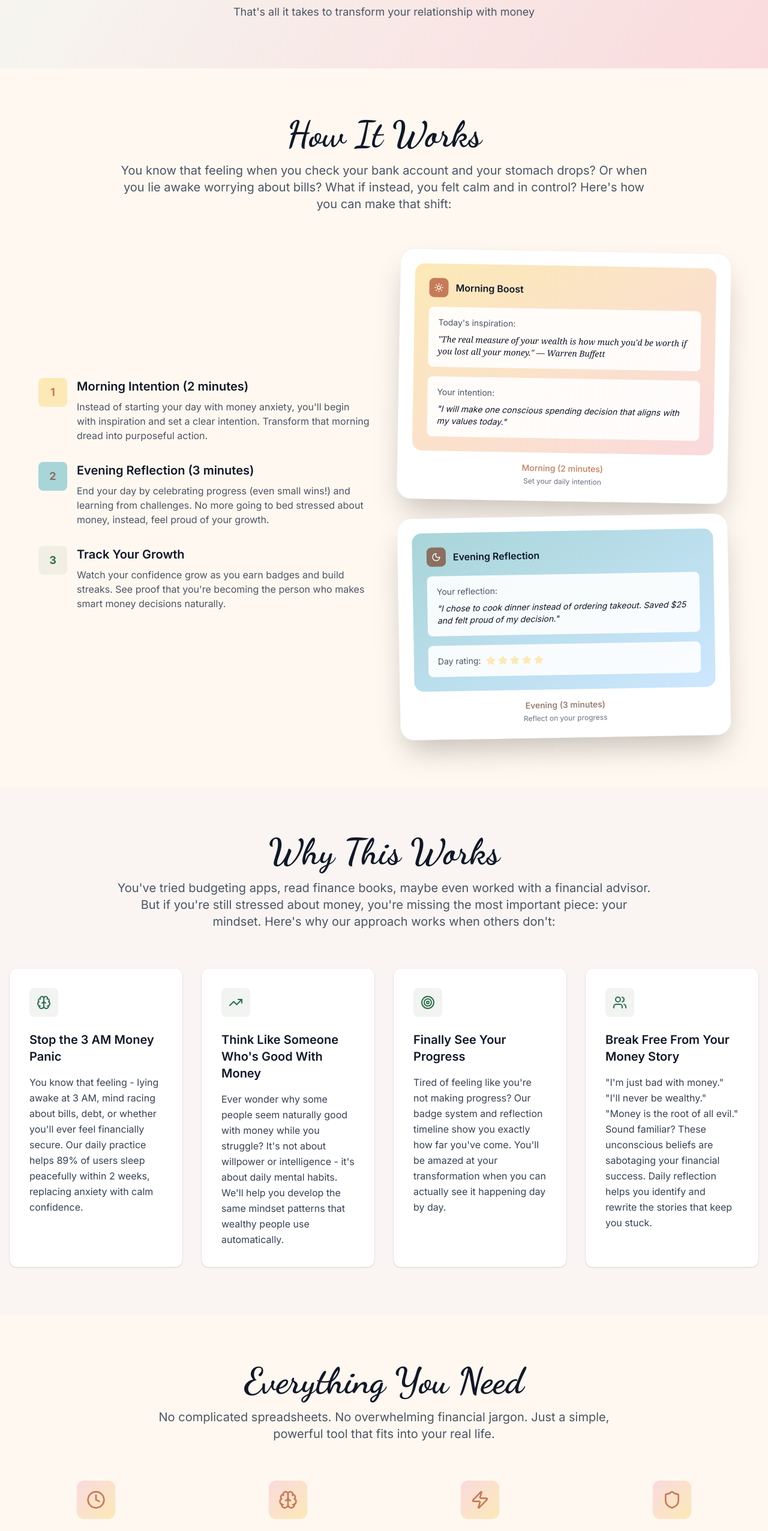
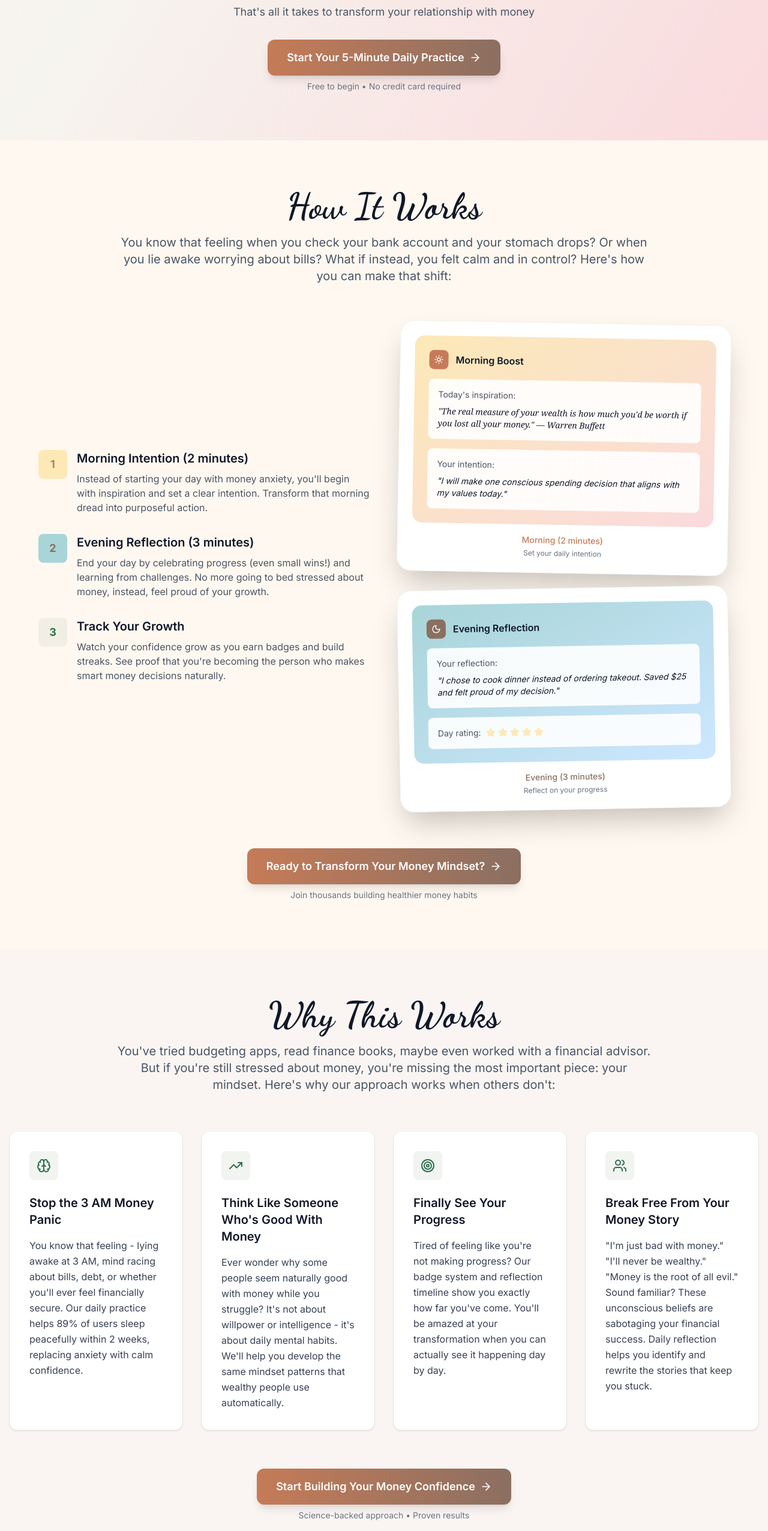
Before and after one commit to carolynjones73-create/mindful-landing, a React (Vite) app: page / in a window 1280 px wide. Shown: the part 1817-4369 px from the top of the page at 60% size. Built offline with nearby package versions, Linux system fonts and the light colour scheme; no server answers.

Commit message:
Add additional CTA buttons throughout landing page

```diff
--- a/src/components/landing/LandingPage.tsx
+++ b/src/components/landing/LandingPage.tsx
@@ -159,6 +159,18 @@ export default function LandingPage({ onGetStarted }: LandingPageProps) {
             <div className="text-center max-w-2xl mx-auto">
               <div className="text-3xl font-bold text-soft-clay mb-2">Just 5 Minutes Daily</div>
               <div className="text-lg text-gray-600">That's all it takes to transform your relationship with money</div>
+
+              {/* CTA Button 1 */}
+              <div className="mt-8">
+                <button
+                  onClick={onGetStarted}
+                  className="bg-gradient-to-r from-soft-clay to-muted-taupe text-white px-8 py-4 rounded-xl font-semibold text-lg hover:from-muted-taupe hover:to-soft-clay transition-all duration-200 shadow-lg hover:shadow-xl flex items-center gap-2 mx-auto"
+                >
+                  Start Your 5-Minute Daily Practice
+                  <ArrowRight className="w-5 h-5" />
+                </button>
+                <p className="text-gray-500 text-sm mt-2">Free to begin • No credit card required</p>
+              </div>
             </div>
           </div>
         </div>
@@ -266,6 +278,18 @@ export default function LandingPage({ onGetStarted }: LandingPageProps) {
             </div>
           </div>
         </div>
+
+        {/* CTA Button 2 */}
+        <div className="text-center mt-16">
+          <button
+            onClick={onGetStarted}
+            className="bg-gradient-to-r from-soft-clay to-muted-taupe text-white px-8 py-4 rounded-xl font-semibold text-lg hover:from-muted-taupe hover:to-soft-clay transition-all duration-200 shadow-lg hover:shadow-xl flex items-center gap-2 mx-auto"
+          >
+            Ready to Transform Your Money Mindset?
+            <ArrowRight className="w-5 h-5" />
+          </button>
+          <p className="text-gray-500 text-sm mt-2">Join thousands building healthier money habits</p>
+        </div>
       </section>
 
       {/* Benefits */}
@@ -291,6 +315,18 @@ export default function LandingPage({ onGetStarted }: LandingPageProps) {
               </div>
             ))}
           </div>
+        </div>
+
+        {/* CTA Button 3 */}
+        <div className="text-center mt-16">
+          <button
+            onClick={onGetStarted}
+            className="bg-gradient-to-r from-soft-clay to-muted-taupe text-white px-8 py-4 rounded-xl font-semibold text-lg hover:from-muted-taupe hover:to-soft-clay transition-all duration-200 shadow-lg hover:shadow-xl flex items-center gap-2 mx-auto"
+          >
+            Start Building Your Money Confidence
+            <ArrowRight className="w-5 h-5" />
+          </button>
+          <p className="text-gray-500 text-sm mt-2">Science-backed approach • Proven results</p>
         </div>
       </section>
 
```
